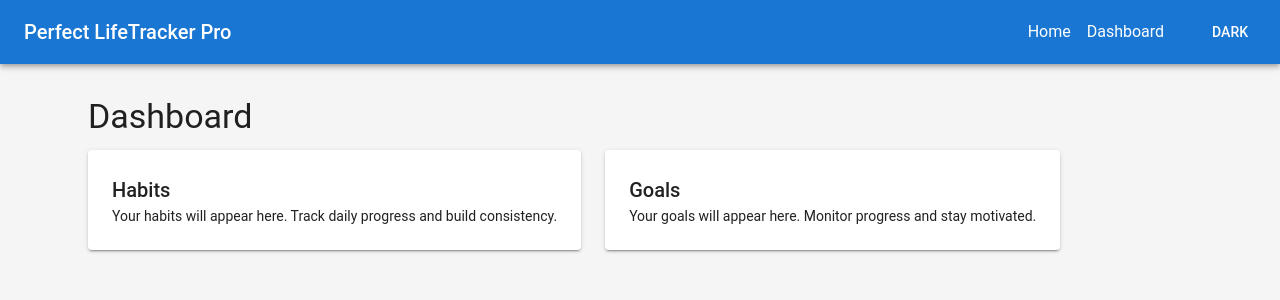
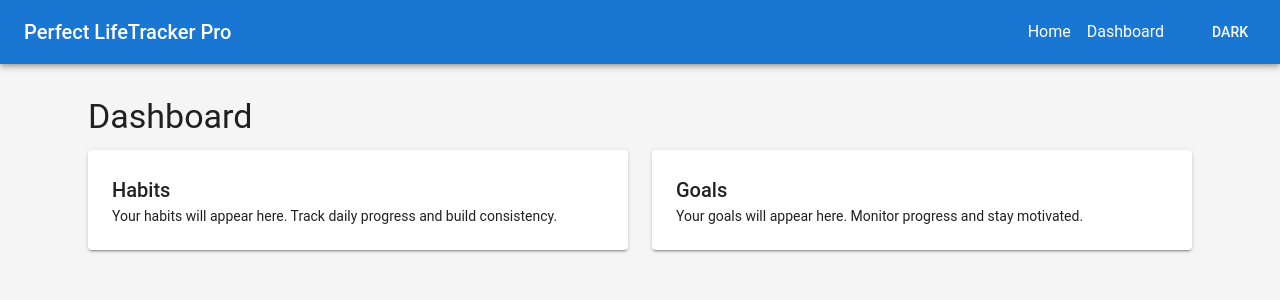
Before and after one commit to Perfectz/perfectlifetracker, a React (Create React App) app in the folder frontend/: page /dashboard in a window 1280 px wide. Shown: the top 300 px of the page. Built offline with nearby package versions, Linux system fonts and the light colour scheme; some icons are missing.

Commit message:
Replace Grid component with Box using grid layout for better compatibility with MUI v7

```diff
--- a/frontend/package.json
+++ b/frontend/package.json
@@ -7,6 +7,7 @@
     "@emotion/styled": "^11.14.0",
     "@mui/icons-material": "^7.0.1",
     "@mui/material": "^7.0.1",
+    "@mui/system": "^7.0.1",
     "@testing-library/dom": "^10.4.0",
     "@testing-library/jest-dom": "^6.6.3",
     "@testing-library/react": "^16.3.0",
--- a/frontend/src/pages/DashboardPage.tsx
+++ b/frontend/src/pages/DashboardPage.tsx
@@ -13,25 +13,21 @@ const DashboardPage: React.FC = () => {
           Dashboard
         </Typography>
 
-        <Grid container spacing={3}>
-          <Grid item xs={12} md={6}>
+        <Box sx={{ display: 'grid', gridTemplateColumns: { xs: '1fr', md: '1fr 1fr' }, gap: 3 }}>
           <Paper elevation={2} sx={{ p: 3 }}>
             <Typography variant="h6">Habits</Typography>
             <Typography variant="body2">
               Your habits will appear here. Track daily progress and build consistency.
             </Typography>
           </Paper>
-          </Grid>
 
-          <Grid item xs={12} md={6}>
           <Paper elevation={2} sx={{ p: 3 }}>
             <Typography variant="h6">Goals</Typography>
             <Typography variant="body2">
               Your goals will appear here. Monitor progress and stay motivated.
             </Typography>
           </Paper>
-          </Grid>
-        </Grid>
+        </Box>
       </Box>
     </Container>
   );
```
Also changed, not shown: 2 other files (tests, documents, lock files or other folders). Lines whose indentation alone changed are shown as unchanged.
